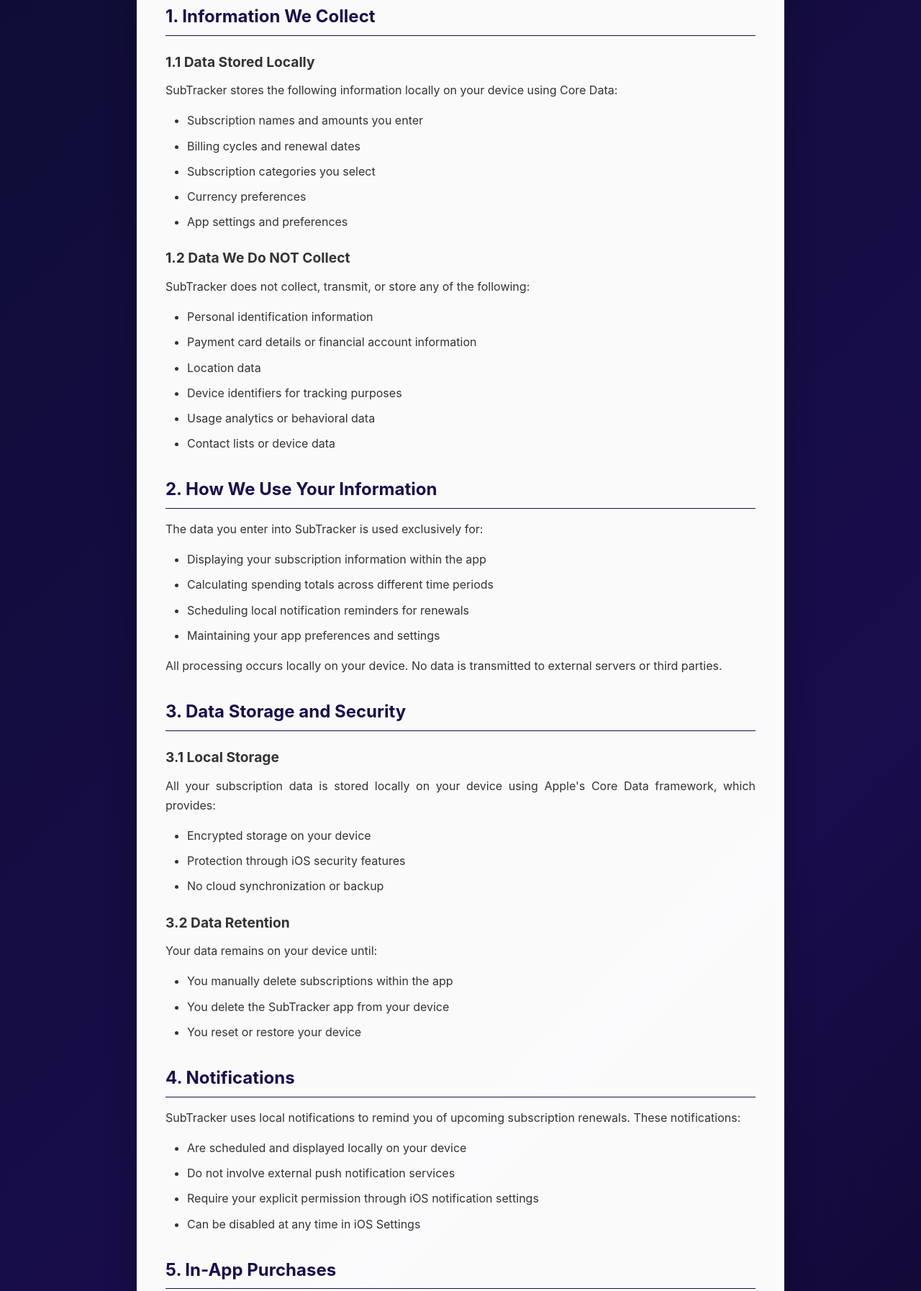
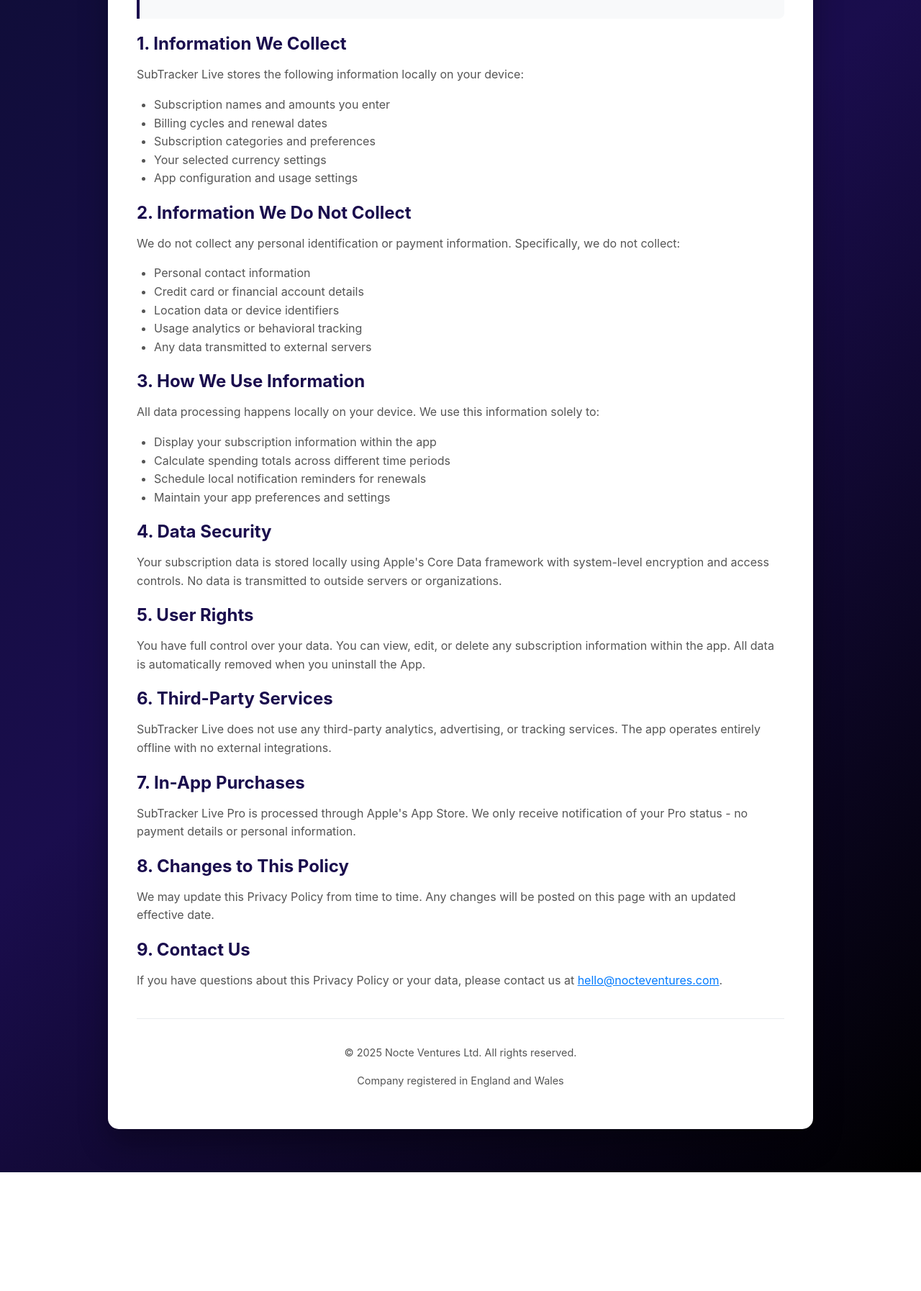
Before and after one commit to mltbiz77/subtracker-legal, a plain HTML site: page privacy.html in a window 1280 px wide. Shown: the part 426-2220 px from the top of the page at 72% size. After the commit the page ends 2055 px from the top, so only its background shows below. Drawn offline with Linux system fonts and the light colour scheme.

Commit message:
Update privacy.html

```diff
--- a/privacy.html
+++ b/privacy.html
@@ -3,90 +3,47 @@
 <head>
     <meta charset="UTF-8">
     <meta name="viewport" content="width=device-width, initial-scale=1.0">
-    <title>Privacy Policy - SubTracker</title>
+    <title>Privacy Policy - SubTracker Live</title>
     <style>
-        * {
-            margin: 0;
-            padding: 0;
-            box-sizing: border-box;
-        }
-
         body {
             font-family: -apple-system, BlinkMacSystemFont, 'Segoe UI', Roboto, Oxygen, Ubuntu, Cantarell, sans-serif;
-            line-height: 1.7;
+            background: linear-gradient(135deg, #0D0D33, #1A0D4D, #000000);
             color: #333;
-            background: linear-gradient(135deg, #0D0D33, #1A0D4D, #000000);
-            min-height: 100vh;
+            margin: 0;
             padding: 20px;
         }
-
         .container {
             max-width: 900px;
-            margin: 0 auto;
-            background: rgba(255, 255, 255, 0.98);
-            border-radius: 20px;
+            margin: 40px auto;
+            background: #fff;
+            border-radius: 15px;
             padding: 40px;
-            box-shadow: 0 20px 40px rgba(0, 0, 0, 0.3);
+            box-shadow: 0 20px 40px rgba(0,0,0,0.3);
         }
-
-        .header {
-            text-align: center;
-            margin-bottom: 40px;
-            padding-bottom: 20px;
-            border-bottom: 2px solid #e9ecef;
+        h1, h2 {
+            color: #1A0D4D;
+            margin-bottom: 1rem;
         }
-
+        p, ul {
+            margin-bottom: 1rem;
+            color: #555;
+            line-height: 1.6;
+        }
+        ul {
+            padding-left: 1.5rem;
+        }
+        a {
+            color: #007AFF;
+        }
         .back-link {
             display: inline-block;
             margin-bottom: 20px;
             color: #1A0D4D;
             text-decoration: none;
-            font-size: 16px;
         }
-
         .back-link:hover {
             text-decoration: underline;
         }
-
-        h1 {
-            color: #1A0D4D;
-            margin-bottom: 10px;
-            font-size: 2.5rem;
-        }
-
-        .last-updated {
-            color: #666;
-            font-style: italic;
-        }
-
-        h2 {
-            color: #1A0D4D;
-            margin: 30px 0 15px 0;
-            font-size: 1.5rem;
-            border-bottom: 1px solid #1A0D4D;
-            padding-bottom: 5px;
-        }
-
-        h3 {
-            color: #333;
-            margin: 20px 0 10px 0;
-            font-size: 1.2rem;
-        }
-
-        p {
-            margin-bottom: 15px;
-            text-align: justify;
-        }
-
-        ul {
-            margin: 15px 0;
-            padding-left: 30px;
-        }
-
-        li {
-            margin-bottom: 8px;
-        }
-
         .highlight-box {
             background: #f8f9fa;
             border-left: 4px solid #1A0D4D;
@@ -94,26 +51,13 @@
             margin: 20px 0;
             border-radius: 0 8px 8px 0;
         }
-
-        .contact-info {
-            background: #e7f3ff;
-            padding: 20px;
-            border-radius: 8px;
-            margin: 20px 0;
-        }
-
-        @media (max-width: 768px) {
-            .container {
-                padding: 20px;
-            }
-
-            h1 {
-                font-size: 2rem;
-            }
-
-            h2 {
-                font-size: 1.3rem;
-            }
+        .footer {
+            text-align: center;
+            margin-top: 40px;
+            font-size: 0.9rem;
+            color: #888;
+            border-top: 1px solid #e9ecef;
+            padding-top: 20px;
         }
     </style>
 </head>
@@ -121,143 +65,64 @@
     <div class="container">
         <a href="index.html" class="back-link">← Back to Legal Home</a>
 
-        <div class="header">
-            <h1>Privacy Policy</h1>
-            <p class="last-updated">Last Updated: January 2025</p>
-        </div>
+        <h1>Privacy Policy for SubTracker Live</h1>
+        <p>Effective Date: January 2025</p>
+        <p>This Privacy Policy explains how Nocte Ventures Ltd (registered in England and Wales) collects, uses, and protects your information when you use SubTracker Live (the "App").</p>
 
         <div class="highlight-box">
-            <p><strong>Privacy First:</strong> SubTracker is designed with your privacy as our top priority. All your subscription data is stored locally on your device and never transmitted to external servers.</p>
+            <p><strong>Privacy First:</strong> SubTracker Live is designed with your privacy as our top priority. All your subscription data is stored locally on your device and never transmitted to external servers.</p>
         </div>
 
         <h2>1. Information We Collect</h2>
-
-        <h3>1.1 Data Stored Locally</h3>
-        <p>SubTracker stores the following information locally on your device using Core Data:</p>
+        <p>SubTracker Live stores the following information locally on your device:</p>
         <ul>
             <li>Subscription names and amounts you enter</li>
             <li>Billing cycles and renewal dates</li>
-            <li>Subscription categories you select</li>
-            <li>Currency preferences</li>
-            <li>App settings and preferences</li>
+            <li>Subscription categories and preferences</li>
+            <li>Your selected currency settings</li>
+            <li>App configuration and usage settings</li>
         </ul>
 
-        <h3>1.2 Data We Do NOT Collect</h3>
-        <p>SubTracker does not collect, transmit, or store any of the following:</p>
+        <h2>2. Information We Do Not Collect</h2>
+        <p>We do not collect any personal identification or payment information. Specifically, we do not collect:</p>
         <ul>
-            <li>Personal identification information</li>
-            <li>Payment card details or financial account information</li>
-            <li>Location data</li>
-            <li>Device identifiers for tracking purposes</li>
-            <li>Usage analytics or behavioral data</li>
-            <li>Contact lists or device data</li>
+            <li>Personal contact information</li>
+            <li>Credit card or financial account details</li>
+            <li>Location data or device identifiers</li>
+            <li>Usage analytics or behavioral tracking</li>
+            <li>Any data transmitted to external servers</li>
         </ul>
 
-        <h2>2. How We Use Your Information</h2>
-
-        <p>The data you enter into SubTracker is used exclusively for:</p>
+        <h2>3. How We Use Information</h2>
+        <p>All data processing happens locally on your device. We use this information solely to:</p>
         <ul>
-            <li>Displaying your subscription information within the app</li>
-            <li>Calculating spending totals across different time periods</li>
-            <li>Scheduling local notification reminders for renewals</li>
-            <li>Maintaining your app preferences and settings</li>
+            <li>Display your subscription information within the app</li>
+            <li>Calculate spending totals across different time periods</li>
+            <li>Schedule local notification reminders for renewals</li>
+            <li>Maintain your app preferences and settings</li>
         </ul>
 
-        <p>All processing occurs locally on your device. No data is transmitted to external servers or third parties.</p>
+        <h2>4. Data Security</h2>
+        <p>Your subscription data is stored locally using Apple's Core Data framework with system-level encryption and access controls. No data is transmitted to outside servers or organizations.</p>
 
-        <h2>3. Data Storage and Security</h2>
-
-        <h3>3.1 Local Storage</h3>
-        <p>All your subscription data is stored locally on your device using Apple's Core Data framework, which provides:</p>
-        <ul>
-            <li>Encrypted storage on your device</li>
-            <li>Protection through iOS security features</li>
-            <li>No cloud synchronization or backup</li>
-        </ul>
-
-        <h3>3.2 Data Retention</h3>
-        <p>Your data remains on your device until:</p>
-        <ul>
-            <li>You manually delete subscriptions within the app</li>
-            <li>You delete the SubTracker app from your device</li>
-            <li>You reset or restore your device</li>
-        </ul>
-
-        <h2>4. Notifications</h2>
-
-        <p>SubTracker uses local notifications to remind you of upcoming subscription renewals. These notifications:</p>
-        <ul>
-            <li>Are scheduled and displayed locally on your device</li>
-            <li>Do not involve external push notification services</li>
-            <li>Require your explicit permission through iOS notification settings</li>
-            <li>Can be disabled at any time in iOS Settings</li>
-        </ul>
-
-        <h2>5. In-App Purchases</h2>
-
-        <p>SubTracker offers in-app purchases for Pro features. All purchase transactions are:</p>
-        <ul>
-            <li>Processed directly by Apple through the App Store</li>
-            <li>Subject to Apple's privacy policy and terms</li>
-            <li>Not accessible to us beyond knowing your Pro status</li>
-            <li>Protected by Apple's security and privacy standards</li>
-        </ul>
+        <h2>5. User Rights</h2>
+        <p>You have full control over your data. You can view, edit, or delete any subscription information within the app. All data is automatically removed when you uninstall the App.</p>
 
         <h2>6. Third-Party Services</h2>
+        <p>SubTracker Live does not use any third-party analytics, advertising, or tracking services. The app operates entirely offline with no external integrations.</p>
 
-        <p>SubTracker does not integrate with any third-party analytics, advertising, or tracking services. We do not use:</p>
-        <ul>
-            <li>Google Analytics or similar analytics platforms</li>
-            <li>Advertising networks or trackers</li>
-            <li>Social media integrations</li>
-            <li>Cloud storage or synchronization services</li>
-        </ul>
+        <h2>7. In-App Purchases</h2>
+        <p>SubTracker Live Pro is processed through Apple's App Store. We only receive notification of your Pro status - no payment details or personal information.</p>
 
-        <h2>7. Children's Privacy</h2>
+        <h2>8. Changes to This Policy</h2>
+        <p>We may update this Privacy Policy from time to time. Any changes will be posted on this page with an updated effective date.</p>
 
-        <p>SubTracker is designed for users aged 13 and older. We do not knowingly collect personal information from children under 13. If you believe a child has provided information to our app, please contact us immediately.</p>
+        <h2>9. Contact Us</h2>
+        <p>If you have questions about this Privacy Policy or your data, please contact us at <a href="mailto:hello@nocteventures.com">hello@nocteventures.com</a>.</p>
 
-        <h2>8. International Users</h2>
-
-        <p>SubTracker supports multiple currencies and is available internationally. Since all data is stored locally on your device, no cross-border data transfers occur.</p>
-
-        <h2>9. Your Privacy Rights</h2>
-
-        <p>You have complete control over your data in SubTracker:</p>
-        <ul>
-            <li><strong>Access:</strong> View all your data within the app interface</li>
-            <li><strong>Modify:</strong> Edit or update any subscription information</li>
-            <li><strong>Delete:</strong> Remove individual subscriptions or all data by deleting the app</li>
-            <li><strong>Export:</strong> Currently not supported, but data remains accessible within the app</li>
-        </ul>
-
-        <h2>10. Changes to This Privacy Policy</h2>
-
-        <p>We may update this Privacy Policy from time to time to reflect changes in our practices or for legal compliance. Any changes will be:</p>
-        <ul>
-            <li>Posted on this page with an updated "Last Updated" date</li>
-            <li>Communicated through app updates when significant changes occur</li>
-            <li>Effective immediately upon posting</li>
-        </ul>
-
-        <h2>11. Contact Us</h2>
-
-        <div class="contact-info">
-            <p>If you have any questions about this Privacy Policy or SubTracker's privacy practices, please contact us through:</p>
-            <ul>
-                <li>The support option within the SubTracker app</li>
-                <li>App Store reviews (we monitor and respond to privacy concerns)</li>
-            </ul>
-            <p><strong>App Developer:</strong> SubTracker Team<br>
-            <strong>Jurisdiction:</strong> This privacy policy is governed by applicable data protection laws.</p>
-        </div>
-
-        <div class="highlight-box">
-            <p><strong>Remember:</strong> Your privacy is paramount to us. SubTracker was built specifically to keep your financial information private and secure on your own device.</p>
-        </div>
-
-        <div style="text-align: center; margin-top: 40px; padding-top: 20px; border-top: 1px solid #e9ecef; color: #666; font-size: 0.9rem;">
-            <p>&copy; 2025 SubTracker. All rights reserved.</p>
+        <div class="footer">
+            <p>&copy; 2025 Nocte Ventures Ltd. All rights reserved.</p>
+            <p>Company registered in England and Wales</p>
         </div>
     </div>
 </body>
```
